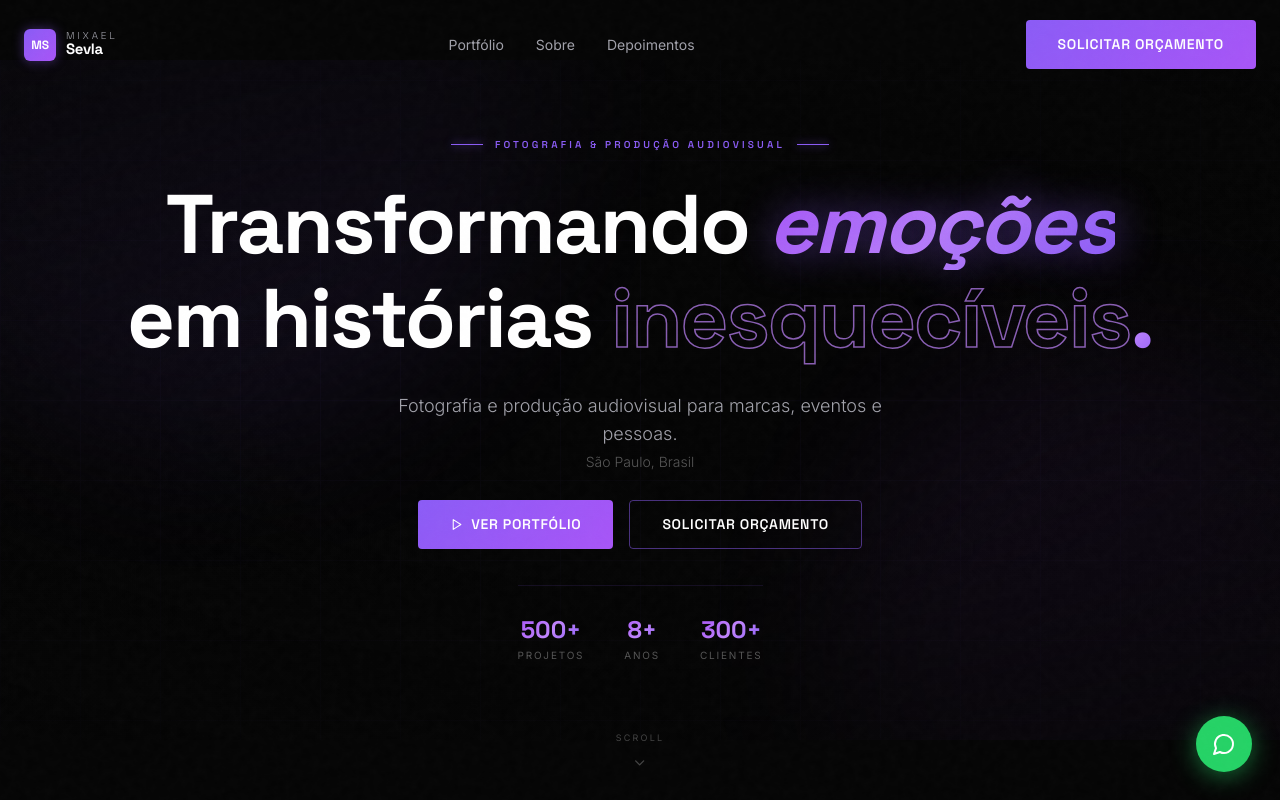
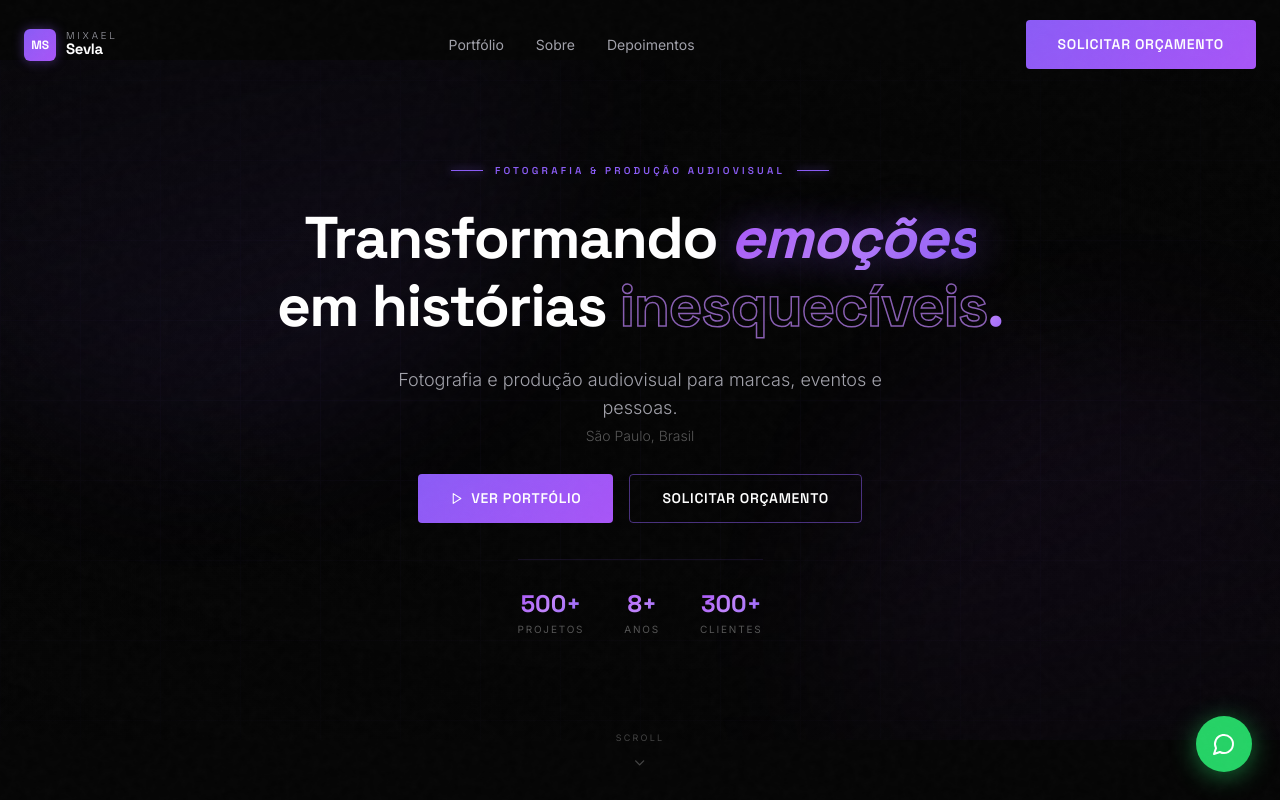
Before and after one commit to gs737423-spec/portfolio-mixael, a Next.js app: page / in a window 1280 px wide. Shown: the top 800 px of the page. Built offline with nearby package versions, Linux system fonts and the light colour scheme.

Commit message:
fix: titulo hero nao recorta mais em viewports menores

```diff
--- a/components/HeroSection.tsx
+++ b/components/HeroSection.tsx
@@ -128,7 +128,7 @@ export default function HeroSection() {
             style={{
               fontFamily: 'var(--font-space-grotesk)',
               fontWeight: 800,
-              fontSize: 'clamp(2.4rem, 6.5vw, 5.5rem)',
+              fontSize: 'clamp(1.9rem, 4.6vw, 4.5rem)',
             }}
           >
             {/* Line 1 — "Transformando [palavra]" sempre juntos */}
```
